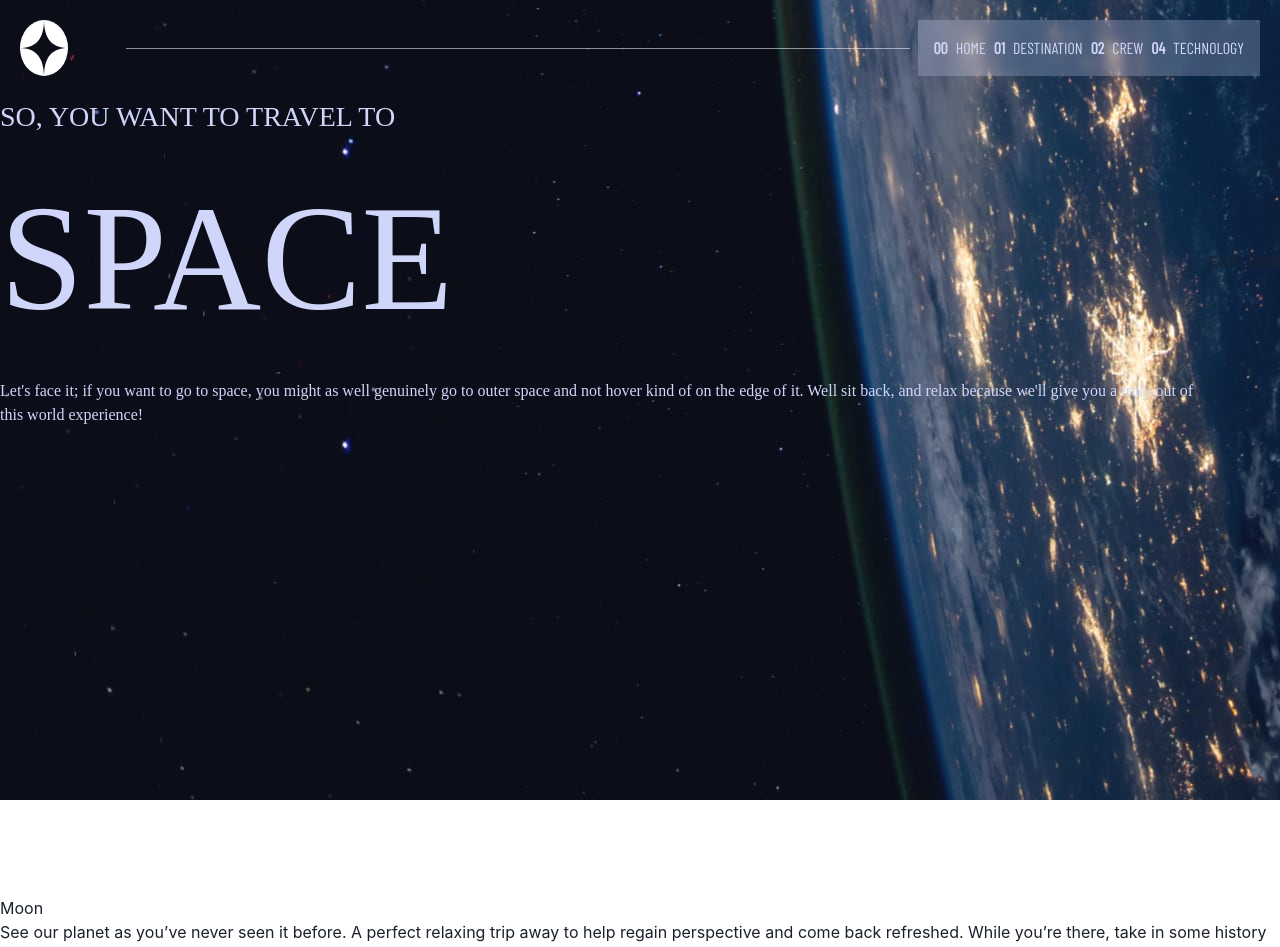
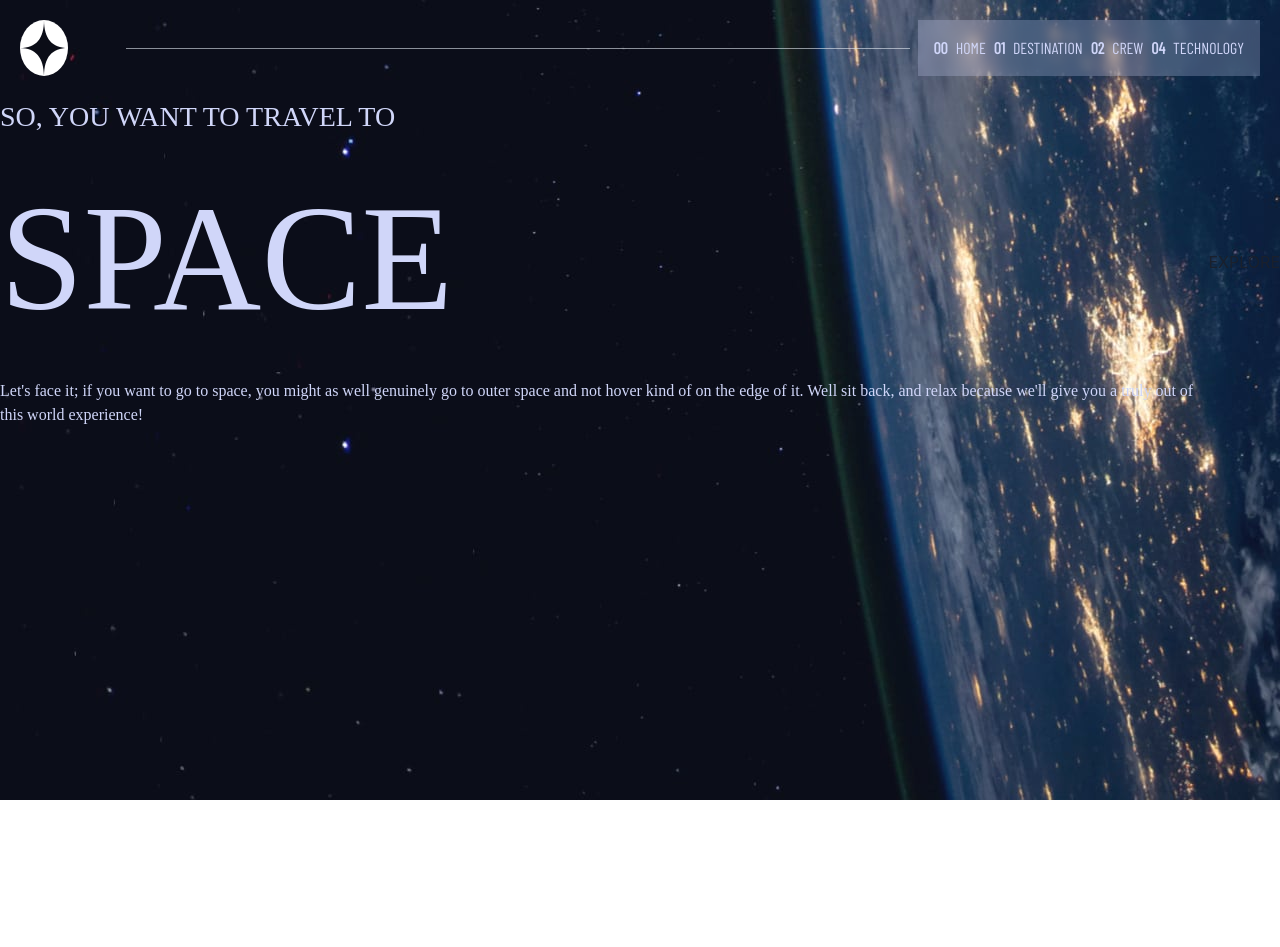
Before and after one commit to builtbyjosh/space-tourism-website, a React (Create React App) app: page / in a window 1280 px wide. Shown: the top 947 px of the page. After the commit the page ends 896 px from the top, so only its background shows below. Built offline with nearby package versions, Linux system fonts and the light colour scheme; a web font is replaced by a local one.

Commit message:
add collection logic

```diff
--- a/src/App.js
+++ b/src/App.js
@@ -3,13 +3,19 @@ import DesktopHeader from "./components/menu/DesktopHeader";
 import HomePage from "./components/pages/HomePage";
 import DesktopBG from "./assets/home/background-home-desktop.jpg";
 import DestinationsPage from "./components/pages/DestinationsPage";
+import CrewPage from "./components/pages/CrewPage";
+import TechnologiesPage from "./components/pages/TechnologiesPage";
+import { useSpaceContext } from "./context/SpaceContext";
 
 function App() {
+  const { collection } = useSpaceContext();
   return (
     <Box bgImage={DesktopBG} h={"100vh"} w={"full"}>
       <DesktopHeader />
-      <HomePage />
-      <DestinationsPage />
+      {!collection && <HomePage />}
+      {collection === "destination" && <DestinationsPage />}
+      {collection === "crew" && <CrewPage />}
+      {collection === "technology" && <TechnologiesPage />}
     </Box>
   );
 }
```
